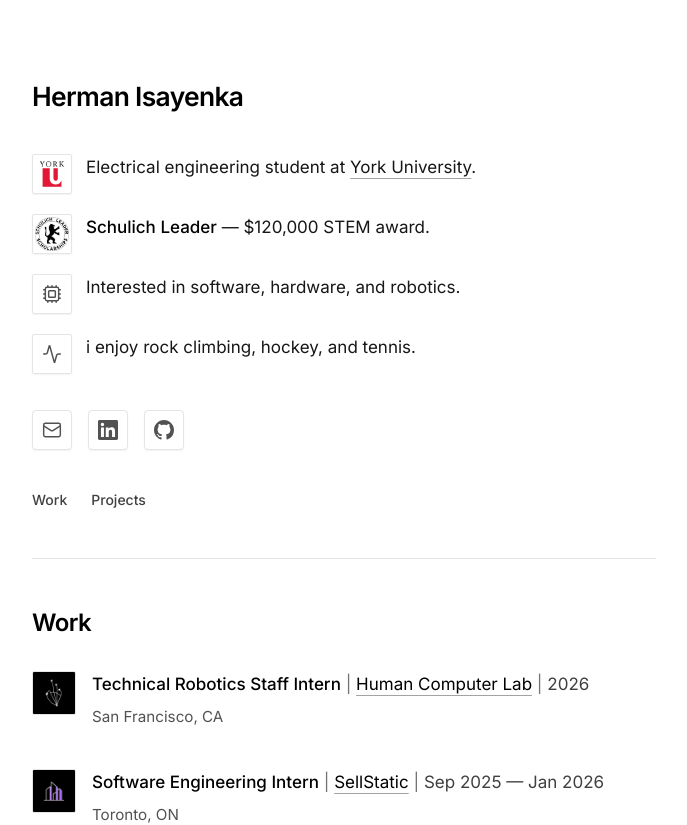
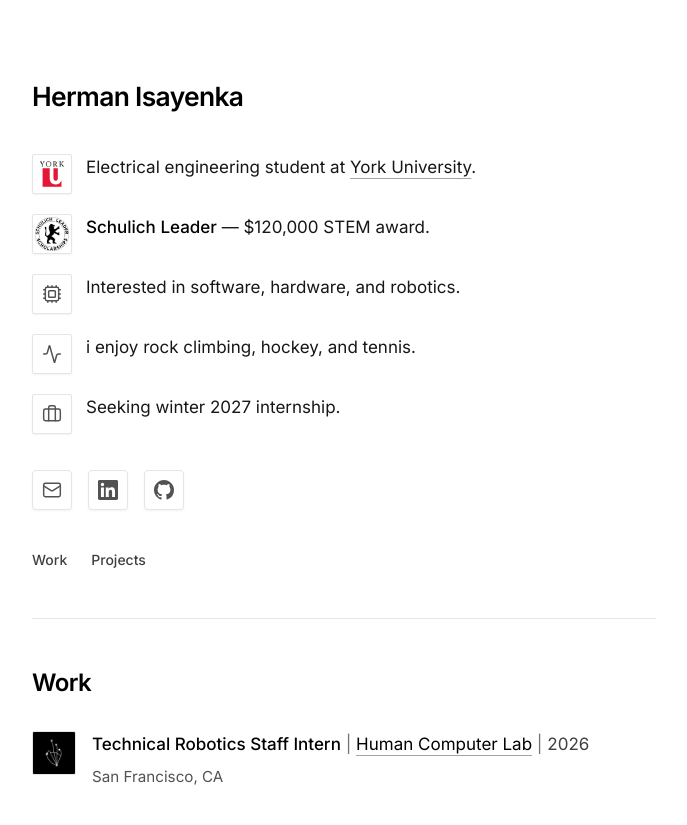
Before and after one commit to herman888/portfoliosite, a Next.js app: page / in a window 1280 px wide. Shown: the top 825 px of the page, without its empty margins (296-983 px from the left). Built offline with nearby package versions, Linux system fonts and the light colour scheme.

Commit message:
Add winter 2027 internship line to home intro.
New typed row with briefcase icon after hobbies, aligned with existing intro animation.

Made-with: Cursor

```diff
--- a/components/portfolio/owen-li-home.tsx
+++ b/components/portfolio/owen-li-home.tsx
@@ -4,7 +4,7 @@ import Image from "next/image";
 import Link from "next/link";
 import { motion } from "framer-motion";
 import { useEffect, useState, type ReactNode } from "react";
-import { Activity, Cpu, Mail } from "lucide-react";
+import { Activity, Briefcase, Cpu, Mail } from "lucide-react";
 import { fullName, owenWorkEntries, site } from "@/app/site-content";
 import { GitHubIcon, LinkedInIcon } from "@/components/portfolio/social-icons";
 import { allPortfolioProjects, type Project } from "@/app/projects/projects-data";
@@ -116,6 +116,7 @@ const introTypedRows: TypedPart[][] = [
   ],
   [{ kind: "text", value: "Interested in software, hardware, and robotics." }],
   [{ kind: "text", value: "i enjoy rock climbing, hockey, and tennis." }],
+  [{ kind: "text", value: "Seeking winter 2027 internship." }],
 ];
 const introTypedTotals = introTypedRows.map((row) =>
   row.reduce((sum, p) => sum + p.value.length, 0)
@@ -161,7 +162,9 @@ function JotRow({
 export function OwenLiStyleHome() {
   const [typedName, setTypedName] = useState("");
   const [typingDone, setTypingDone] = useState(false);
-  const [typedIntroLengths, setTypedIntroLengths] = useState([0, 0, 0, 0]);
+  const [typedIntroLengths, setTypedIntroLengths] = useState(() =>
+    introTypedRows.map(() => 0)
+  );
   const [socialVisible, setSocialVisible] = useState(false);
   const [showOtherProjects, setShowOtherProjects] = useState(false);
   const [activeProjectTitle, setActiveProjectTitle] = useState<string | null>(null);
@@ -372,6 +375,12 @@ export function OwenLiStyleHome() {
             icon={<Activity className="h-[1.15rem] w-[1.15rem] sm:h-5 sm:w-5" strokeWidth={1.75} />}
           >
             {renderTypedParts(introTypedRows[3], typedIntroLengths[3])}
+          </JotRow>
+          <JotRow
+            iconLabel="Internship"
+            icon={<Briefcase className="h-[1.15rem] w-[1.15rem] sm:h-5 sm:w-5" strokeWidth={1.75} />}
+          >
+            {renderTypedParts(introTypedRows[4], typedIntroLengths[4])}
           </JotRow>
         </ul>
 
```
